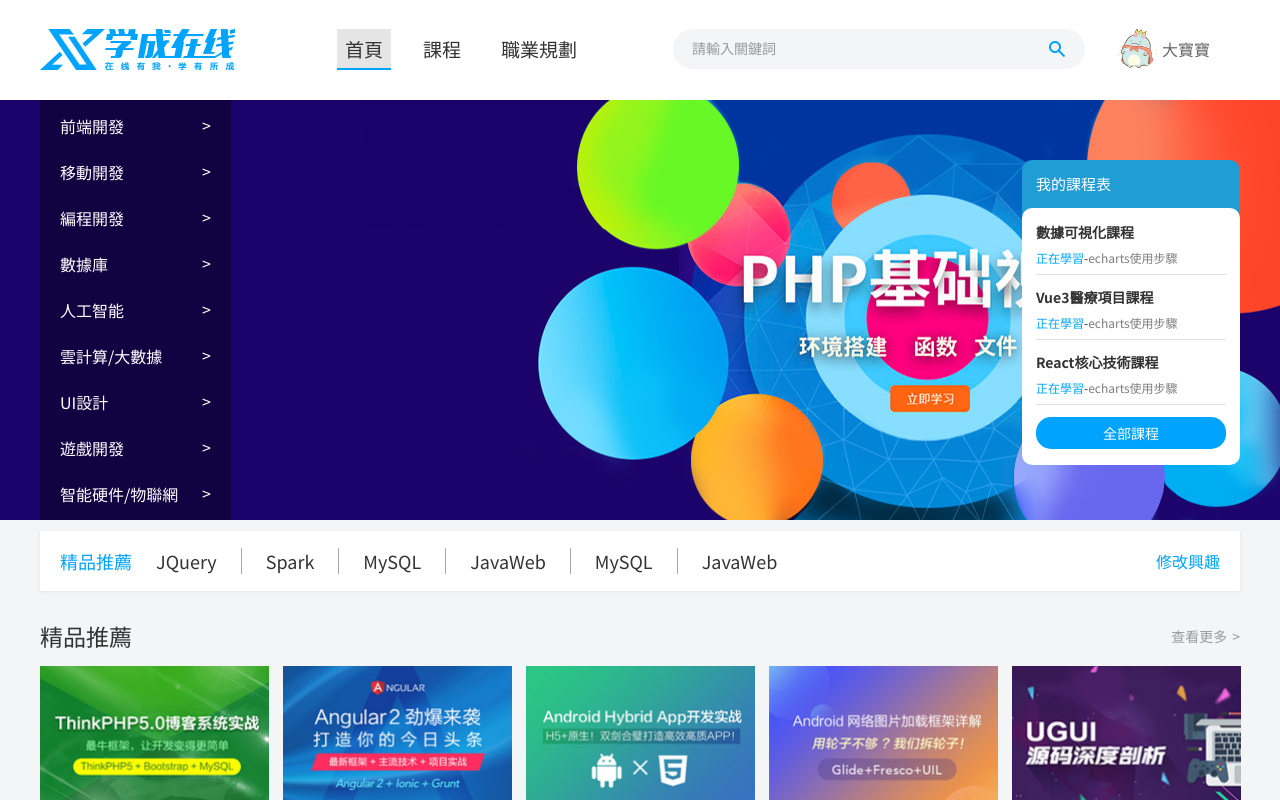
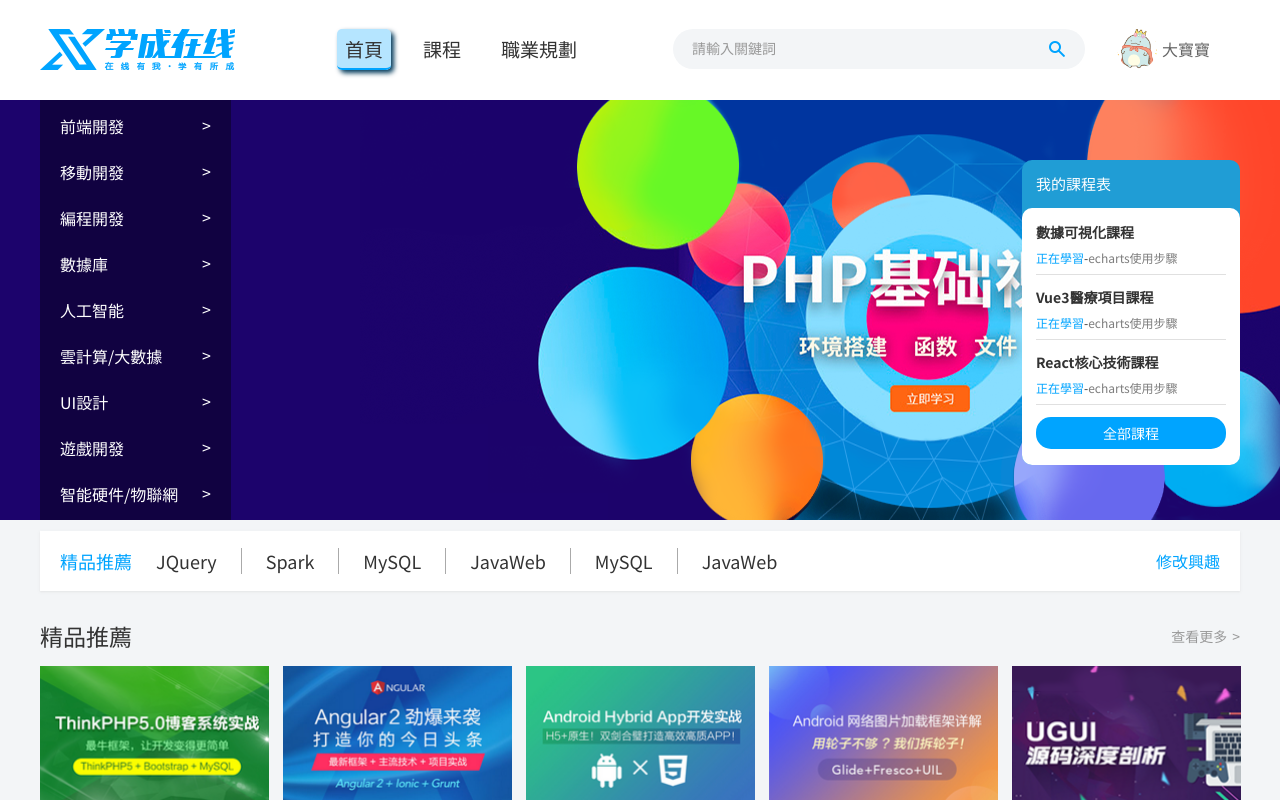
Before and after one commit to VinsonChen40/study2.0, a plain HTML site: page index.html in a window 1280 px wide. In both pictures the pointer is over the link "首頁". Shown: the top 800 px of the page. Drawn offline with Linux system fonts and the light colour scheme; files whose address does not match are found by name; a web font is replaced by a local one.

Commit message:
導航列box-shadow樣式變更 hover位置修正

```diff
--- a/css/index.css
+++ b/css/index.css
@@ -47,6 +47,13 @@ body {
   padding: 6px 8px;
   line-height: 27px;
   font-size: 19px;
+  border-radius: 5px;
+  transition: .3s;
+}
+
+.nav li a:hover {
+  background-color: rgba(119, 207, 255, 0.544);
+  box-shadow: 3px 3px 5px rgb(1, 57, 90);
 }
 
 /* active 表示默認選中的a */
@@ -54,10 +61,7 @@ body {
   border-bottom: 2px solid #00a4ff;
 }
 
-.nav li a:hover {
-  background-color: rgba(0, 0, 0, 0.1);
-  transition: .3s;
-}
+
 
 /* 搜索 */
 .search {
```
